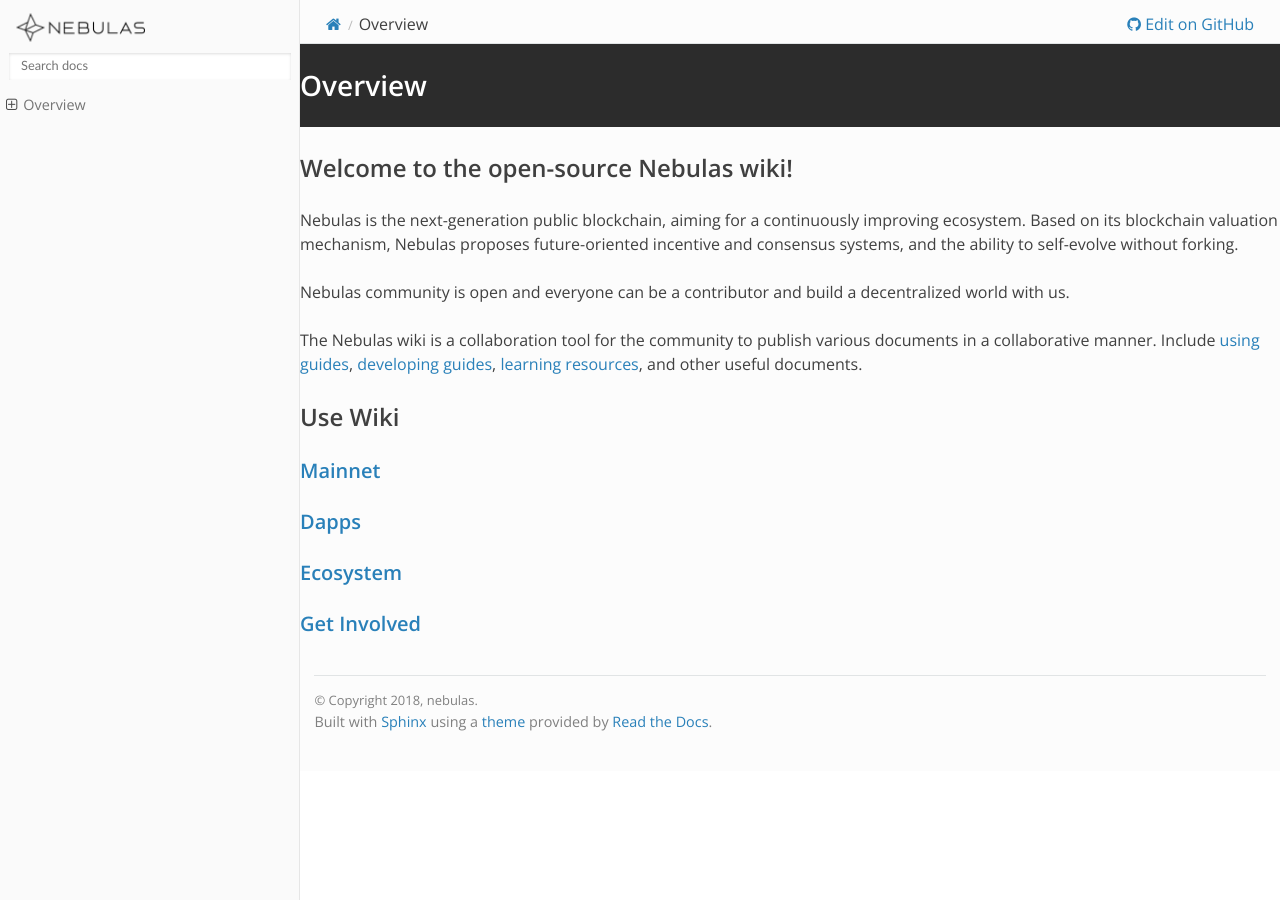
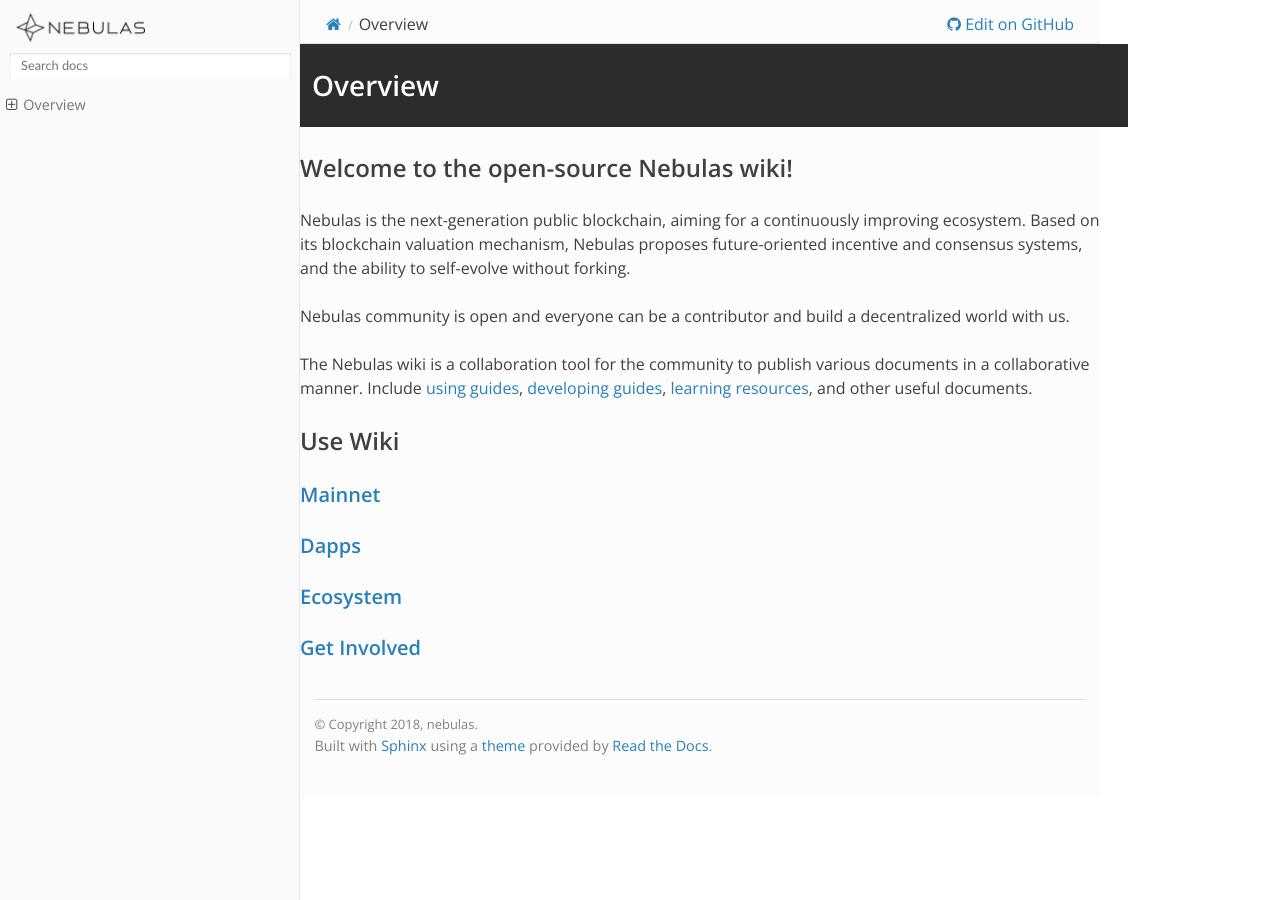
Before and after one commit to nebulasio/nebdocs, a Sphinx documentation site: the page built from docs/index.md, in a window 1280 px wide. Built offline with Sphinx 7.4.7 and the Read the Docs theme 2.0.0, drawn with Linux system fonts in a browser that asks for light colours; pages that are not in the unit, such as notebooks, are missing from menus.

Commit message:
custom css - blockquote

```diff
--- a/docs/_static/css/custom.css
+++ b/docs/_static/css/custom.css
@@ -106,7 +106,6 @@
 
 .wy-nav-content {
 	padding: 0.5em 0 1.618em 0;
-	max-width: 100%;
 }
 
 /* right - content */
@@ -116,19 +115,25 @@
 }
 
 .section {
-	padding-left: 1.618em;
-	max-width: 800px;
+	padding: 0 1.618em;
 }
 
 h1 {
 	background: #2c2c2c;
 	color: #fff;
 	padding: 0.8em 1em;
-	margin-left: -1em;
+	margin: 0 -1em 1rem -1rem;
 }
 
 .wy-plain-list-disc, .rst-content .section ul, .rst-content .toctree-wrapper ul, article ul {
 	line-height: 2em;
+}
+
+.rst-content blockquote {
+	border: 1px solid #e6e6e6;
+	background: #f9fafa;
+	padding: 1em;
+	margin-left: 0;
 }
 
 /* right - footer */
```
